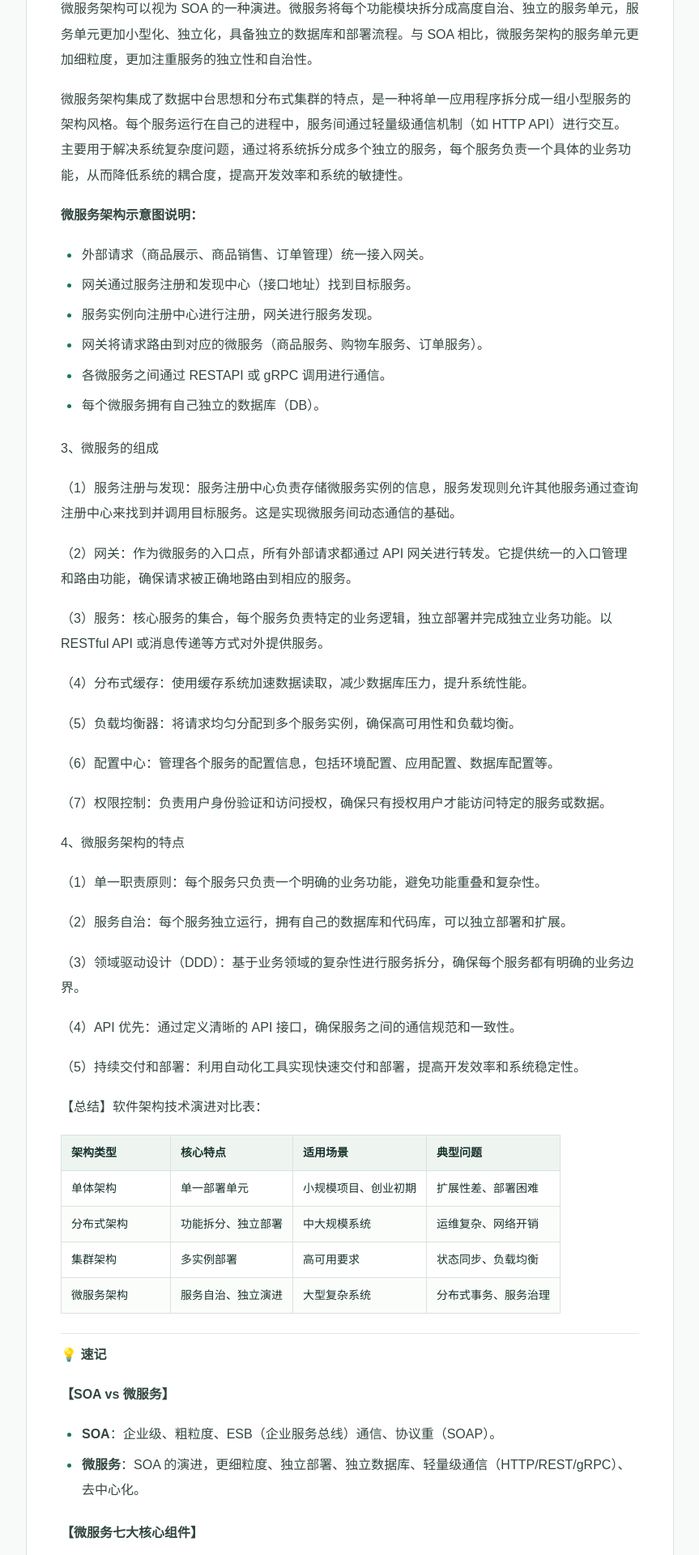
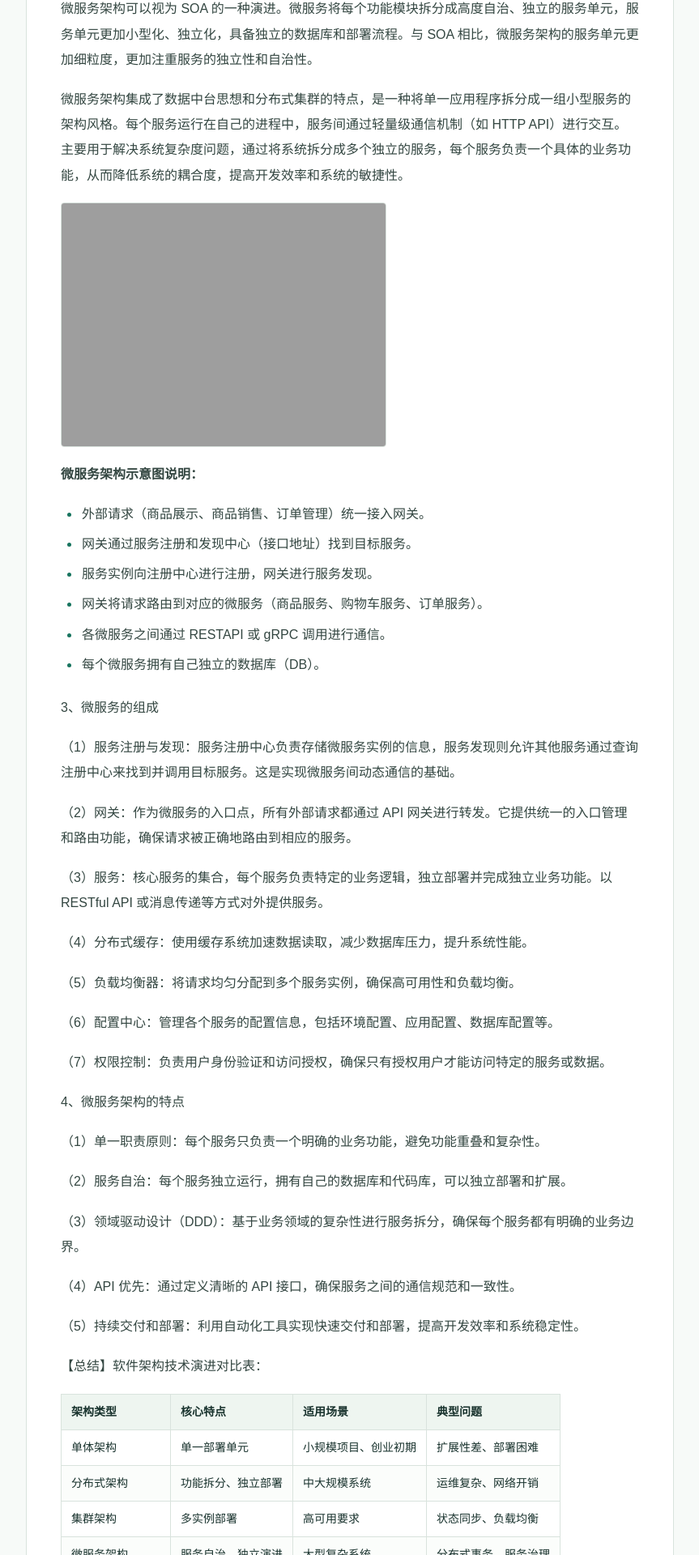
Before and after one commit to XiaoHeiXian/xiaoheixian.github.io, a Jekyll site: the page built from posts/2026-09-23-microservices-architecture.md, in a window 1280 px wide. Shown: the part 825-2745 px from the top of the page at 81% size, without its empty margins (208-1071 px from the left). Built offline with Jekyll 4.4.1, drawn with Linux system fonts in a browser that asks for light colours.

Commit message:
docs: update 微服务架构

```diff
--- a/posts/2026-09-23-microservices-architecture.md
+++ b/posts/2026-09-23-microservices-architecture.md
@@ -24,6 +24,8 @@ SOA（Service-Oriented Architecture）即面向服务的架构，是一种软件
 微服务架构可以视为 SOA 的一种演进。微服务将每个功能模块拆分成高度自治、独立的服务单元，服务单元更加小型化、独立化，具备独立的数据库和部署流程。与 SOA 相比，微服务架构的服务单元更加细粒度，更加注重服务的独立性和自治性。
 
 微服务架构集成了数据中台思想和分布式集群的特点，是一种将单一应用程序拆分成一组小型服务的架构风格。每个服务运行在自己的进程中，服务间通过轻量级通信机制（如 HTTP API）进行交互。主要用于解决系统复杂度问题，通过将系统拆分成多个独立的服务，每个服务负责一个具体的业务功能，从而降低系统的耦合度，提高开发效率和系统的敏捷性。
+
+![架构示意图](https://xiaoheixian.github.io/posts/assets/286_65.png)
 
 **微服务架构示意图说明：**
 - 外部请求（商品展示、商品销售、订单管理）统一接入网关。
```
